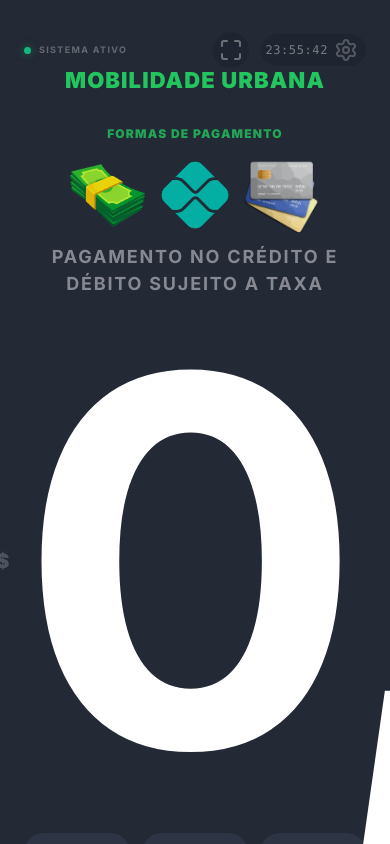
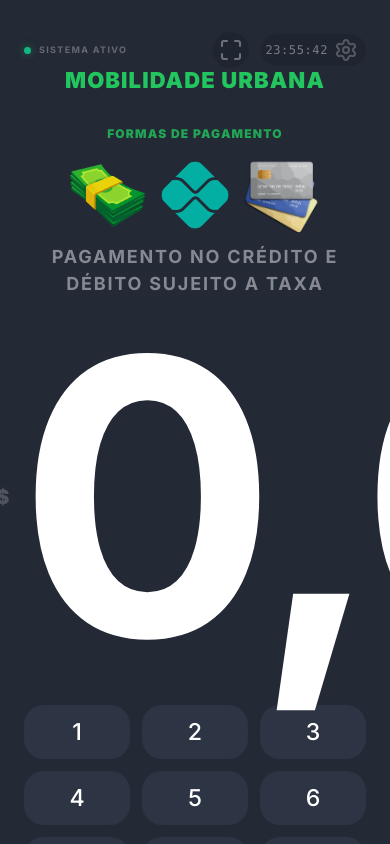
Before and after one commit to Lauriuche/pdv, a website: page teste.html in a window 390 px wide. Drawn offline with nearby package versions, Linux system fonts and the light colour scheme; no server answers.

Commit message:
Reduce font size for main-digit class on mobile

```diff
--- a/teste.html
+++ b/teste.html
@@ -63,7 +63,7 @@
 
                   /* 1. Tamanho padrão (aplicado no Celular) */
         .main-digit {
-              font-size: 32rem; /* <-- ALTERE AQUI O TAMANHO DO CELULAR */
+              font-size: 24rem; /* <-- ALTERE AQUI O TAMANHO DO CELULAR */
               font-weight: 700;
               line-height: 1;
               letter-spacing: -0.03em;
```
